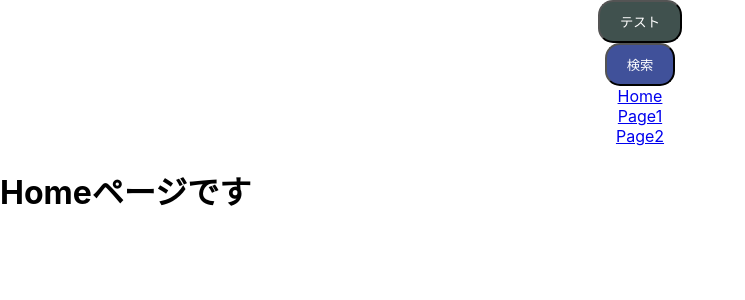
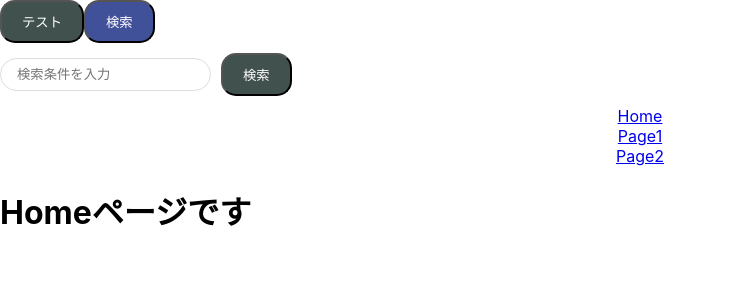
Before and after one commit to naoya01/practice-react--2, a React (Create React App) app in the folder react-router-practise/: page / in a window 1280 px wide. Shown: the top 300 px of the page, without its empty margins (0-745 px from the left). Built offline with nearby package versions, Linux system fonts and the light colour scheme.

Commit message:
molecules

```diff
--- a/react-router-practise/src/App.js
+++ b/react-router-practise/src/App.js
@@ -3,6 +3,7 @@
 import { SecondaryButton } from "./components/atoms/button/SecondaryButton";
 import { Router } from "./router/Router";
 import "./App.css";
+import { SearchInput } from "./components/molecules/SearchInput";
 
 
 function App() {
@@ -10,6 +11,9 @@
     <>
     <PrimaryButton>テスト</PrimaryButton>
     <SecondaryButton>検索</SecondaryButton>
+    <br/>
+    <SearchInput />
+
     <BrowserRouter>
       <div className="App">
       <Link to={"/"}>Home</Link><br/>
--- /dev/null
+++ b/react-router-practise/src/components/atoms/button/BaseButton.jsx
@@ -0,0 +1,16 @@
+import styled from "styled-components";
+
+export const BaseButton = styled.button`
+color: #fff;
+text-align: center;
+margin: auto;
+padding: 10px 20px;
+display: inline-block;
+transition: 0.2s;
+border-radius: 15px;
+&:hover{
+  opacity: 0.8;
+  transition: 0.2s;
+  border-radius: 25px;
+}
+`;
--- a/react-router-practise/src/components/atoms/button/PrimaryButton.jsx
+++ b/react-router-practise/src/components/atoms/button/PrimaryButton.jsx
@@ -1,4 +1,5 @@
 import styled from "styled-components"
+import { BaseButton } from "./BaseButton";
 
 export const PrimaryButton = (props) => {
   const {children} = props;
@@ -7,18 +8,6 @@
   );
 };
 
-const SButton = styled.button`
+const SButton = styled(BaseButton)`
   background-color: #40514e;
-  color: #fff;
-  text-align: center;
-  margin: auto;
-  padding: 10px 20px;
-  display: block;
-  transition: 0.2s;
-  border-radius: 15px;
-  &:hover{
-    opacity: 0.8;
-    transition: 0.2s;
-    border-radius: 25px;
-  }
 `
--- a/react-router-practise/src/components/atoms/button/SecondaryButton.jsx
+++ b/react-router-practise/src/components/atoms/button/SecondaryButton.jsx
@@ -1,4 +1,5 @@
 import styled from "styled-components"
+import { BaseButton } from "./BaseButton";
 
 export const SecondaryButton = (props) => {
   const {children} = props;
@@ -7,18 +8,6 @@
   );
 };
 
-const SButton = styled.button`
+const SButton = styled(BaseButton)`
   background-color: #40519a;
-  color: #fff;
-  text-align: center;
-  margin: auto;
-  padding: 10px 20px;
-  display: block;
-  transition: 0.2s;
-  border-radius: 15px;
-  &:hover{
-    opacity: 0.8;
-    transition: 0.2s;
-    border-radius: 25px;
-  }
 `
--- /dev/null
+++ b/react-router-practise/src/components/atoms/input/Inpput.jsx
@@ -0,0 +1,15 @@
+import styled from "styled-components"
+
+export const Input = (props) =>{
+  const {placeholder = ""} = props;
+  return(
+    <SInput type="text" placeholder={placeholder}/>
+  );
+};
+
+const SInput = styled.input`
+  padding: 8px 16px;
+  border: solid #ddd 1px;
+  border-radius: 30px;
+  outline: none;
+`;
--- /dev/null
+++ b/react-router-practise/src/components/molecules/SearchInput.jsx
@@ -0,0 +1,23 @@
+import styled from "styled-components"
+
+import { PrimaryButton } from "../atoms/button/PrimaryButton";
+import { Input } from "../atoms/input/Inpput";
+
+export const SearchInput = () => {
+  return(
+    <SContainer>
+      <Input placeholder="検索条件を入力"/>
+      <SButtonWrapper>
+        <PrimaryButton>検索</PrimaryButton>
+      </SButtonWrapper>
+    </SContainer>
+  );
+};
+
+const SContainer = styled.div`
+  display: flex;
+  align-items: center
+`;
+const SButtonWrapper = styled.div`
+  padding: 10px
+`;
```
